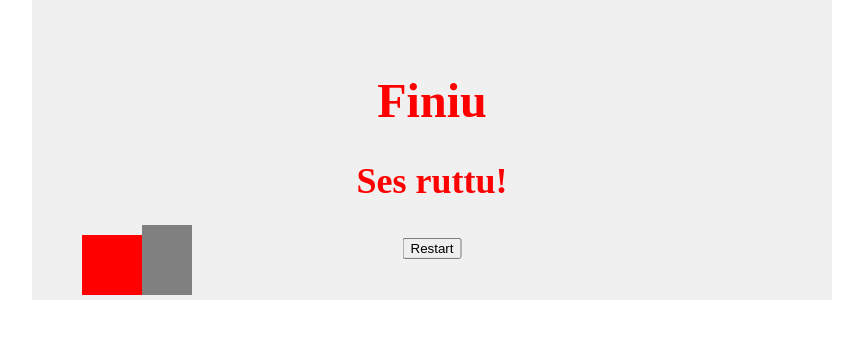
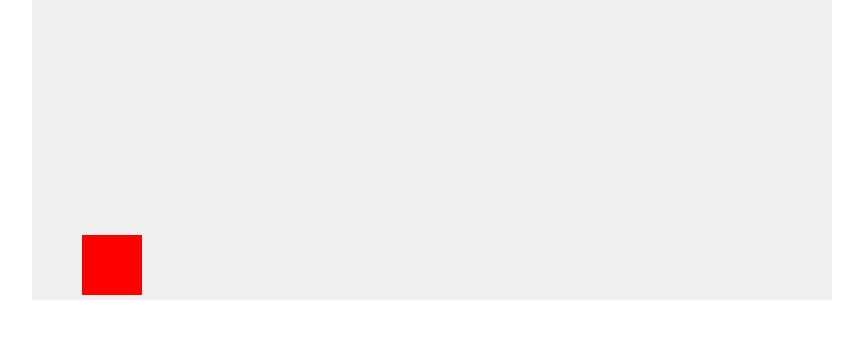
Before and after one commit to lioneddu/su-brincadore, a React (Vite) app: page / in a window 1280 px wide. Shown: the top 338 px of the page, without its empty margins (208-1071 px from the left). Built offline with nearby package versions, Linux system fonts and the light colour scheme.

Commit message:
fix: prevent game loop from running before game starts

```diff
--- a/src/App.jsx
+++ b/src/App.jsx
@@ -35,6 +35,8 @@ function App() {
             setGameState(prevState => ({ ...prevState, velocity: 18 }));
 
         }
+
+
     }
 
     function touchHandler() {
@@ -52,6 +54,7 @@ function App() {
     useEffect(() => {
         groundOffsetRef.current = gameState.groundOffset;
         statusRef.current = gameState.status;
+        console.log("sync effect, new status:", gameState.status);
     }, [gameState]);
 
     useEffect(() => {
@@ -83,7 +86,7 @@ function App() {
             frameCount: 0,
             lastSpawnFrame: 0,
             spawnThreshold: 100, // frames between spawns
-            status: "idle"
+            status: "running"
         });
         nextObstacleId.current = 0; // reset the obstacle ID counter
     }
@@ -94,8 +97,8 @@ function App() {
 
         const intervalId = setInterval(() => {
             setGameState(prev => {
-                if (prev.status === "gameOver") {
-                    return prev; // Stop updating if game is over
+                if (prev.status !== "running") {
+                    return prev; // Update only while actually running
                 }
 
                 let velocity = prev.velocity - gravity;
```
